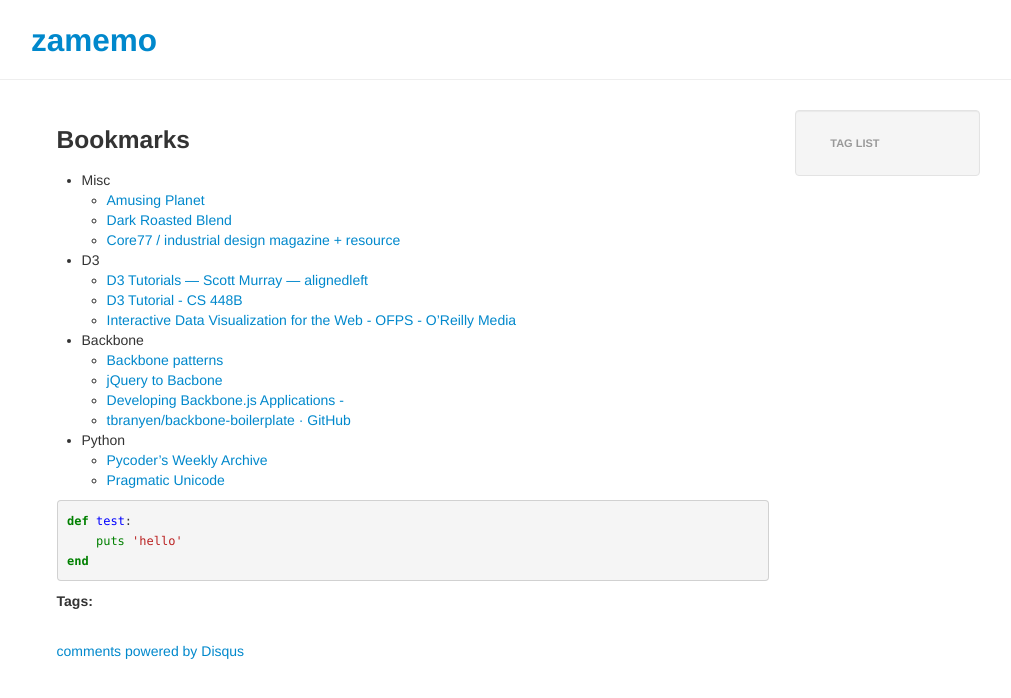
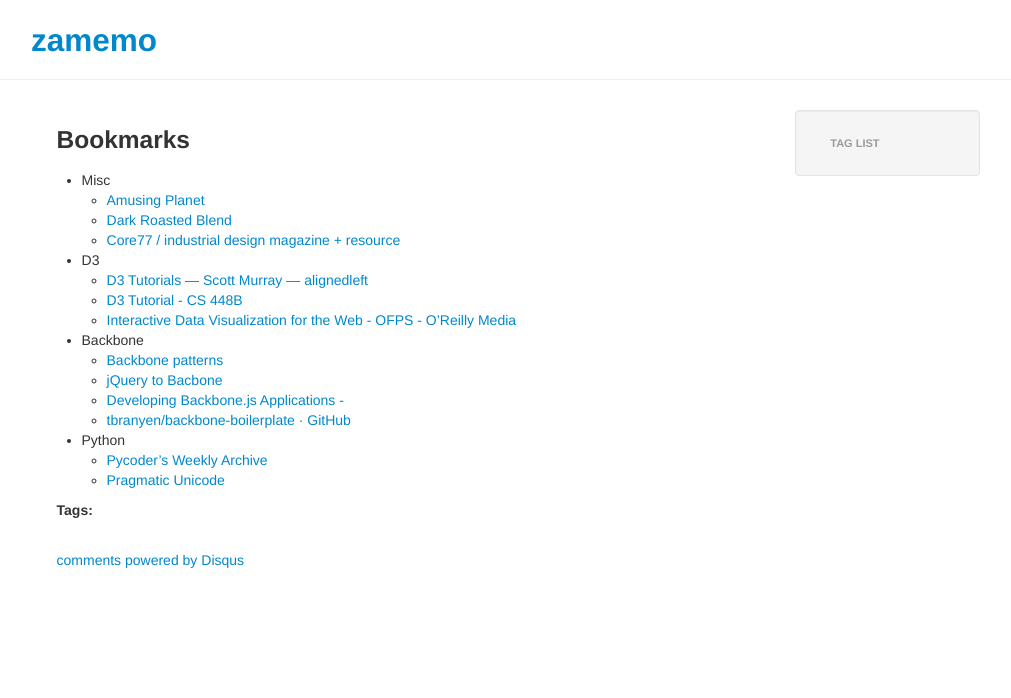
Before and after one commit to zamemo/zamemo.github.com, a Jekyll site: the page built from _posts/2012-01-01-bookmarks.md, in a window 1280 px wide. Shown: the top 698 px of the page, without its empty margins (69-1080 px from the left). Built offline with Jekyll 4.4.1, drawn with Linux system fonts in a browser that asks for light colours; nearby versions of some CDN libraries; comment, search, counter and statistics services are not loaded.

Commit message:
Update _posts/2012-01-01-bookmarks.md

````diff
--- a/_posts/2012-01-01-bookmarks.md
+++ b/_posts/2012-01-01-bookmarks.md
@@ -20,9 +20,3 @@ title: Bookmarks
 * Python
   - [Pycoder's Weekly Archive](http://pycoders.com/archive.html)
   - [Pragmatic Unicode](http://nedbatchelder.com/text/unipain.html)
-
-```ruby
-def test:
-    puts 'hello'
-end
-```
````
